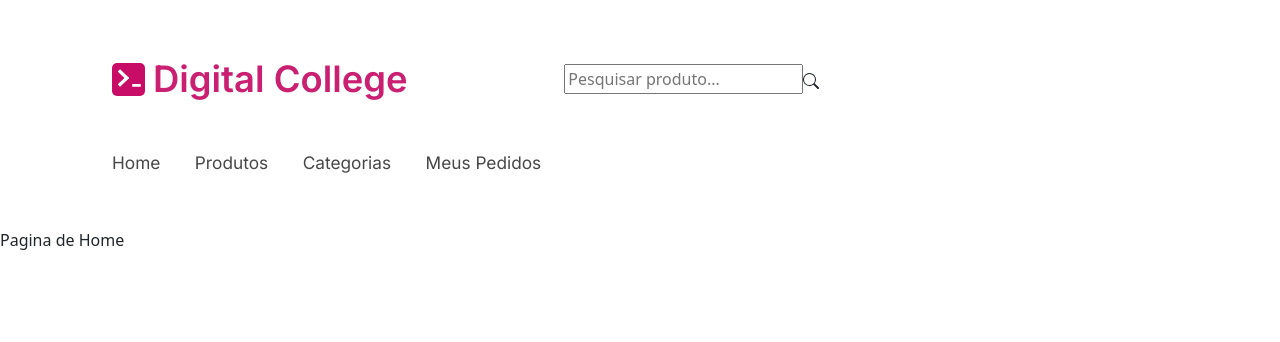
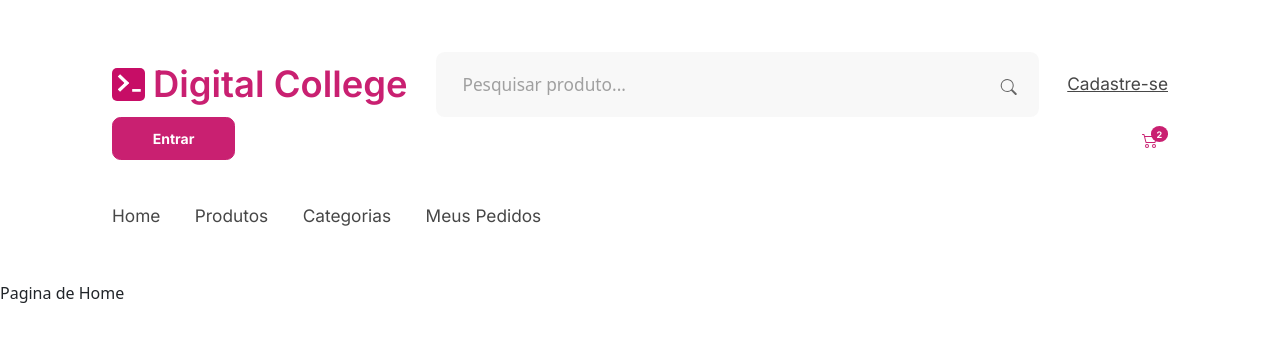
Before and after one commit to CarolinaVirginio/projeto-final-front, a React (Create React App) app: page / in a window 1280 px wide. Shown: the top 342 px of the page. Built offline with nearby package versions, Linux system fonts and the light colour scheme.

Commit message:
Finalizando estilização do componente Navbar.

```diff
--- a/src/components/Navbar/index.jsx
+++ b/src/components/Navbar/index.jsx
@@ -1,6 +1,6 @@
 import {Link} from "react-router-dom";
 
-import { BsSearch } from "react-icons/bs";
+import { BsSearch, BsCart2 } from "react-icons/bs";
 
 import './styles.css';
 
@@ -18,6 +18,15 @@ export default function Navbar() {
                 <input type="text" placeholder="Pesquisar produto..." />
                 <BsSearch />
             </div>
+
+            <span className="link-cadastro">Cadastre-se</span>
+
+            <button>Entrar</button>
+
+            <div className="cart">
+                <BsCart2 className="cart-icon" />
+                <span className="badge badge-light">2</span>
+            </div>
         </nav>
     )
 }
--- a/src/components/Navbar/styles.css
+++ b/src/components/Navbar/styles.css
@@ -24,5 +24,73 @@
 }
 
 .navbar > .input-container {
+    background-color: #4747470A;
+    border-radius: 8.64px;
+    padding-right: 22px;
     width: 603.72px;
 }
+
+.navbar > .input-container > input {
+    width: 97%;
+    height: 64.8px;
+    padding: 17.28px 25.92px;
+    font-size: 17.28px;
+    background-color: #47474700;
+    border: 1px solid transparent;
+    color: #666666;
+}
+
+.navbar > .input-container > input::placeholder {
+    color: #66666699;
+}
+
+.navbar > .input-container > input:focus-visible {
+    outline: none;
+}
+
+.navbar > .input-container > svg {
+    width: 3%;
+    color: #666666;
+}
+
+.navbar > .link-cadastro {
+    font-family: Inter;
+    font-size: 17.28px;
+    text-decoration: underline;
+    color: #474747;
+    cursor: pointer;
+}
+
+.navbar > button {
+    font-family: Inter;
+    background-color: #C92071;
+    border: 1px solid #C92071;
+    border-radius: 8.64px;
+    color: white;
+    font-size: 14px;
+    width: 123.12px;
+    height: 43.2px;
+    font-weight: 700;
+}
+
+.navbar > .cart {
+    position: relative;
+    margin-left: 40px;
+}
+
+.navbar > .cart > .cart-icon {
+    color: #C92071;
+    cursor: pointer;
+    margin-right: 10px;
+}
+
+.navbar > .cart > .badge.badge-light {
+    background-color: #C92071;
+    font-size: 9px;
+    font-family: Inter;
+    position: absolute;
+    top: 0px;
+    right: 0px;
+    display: block;
+    border-radius: 50%;
+}
```
